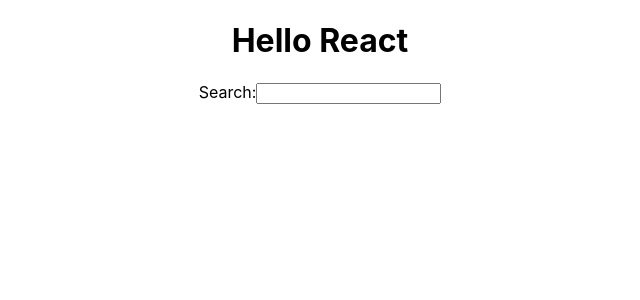
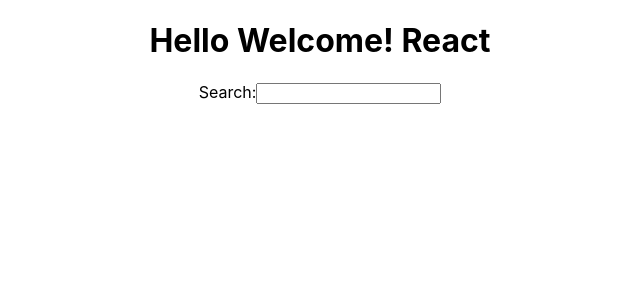
Before and after one commit to vinay-hegde-17/React, a React (Create React App) app in the folder react-one/: page / in a window 1280 px wide. Shown: the top 300 px of the page, without its empty margins (320-960 px from the left). Built offline with nearby package versions, Linux system fonts and the light colour scheme.

Commit message:
JSX with an objects

```diff
--- a/react-one/src/App.js
+++ b/react-one/src/App.js
@@ -1,10 +1,13 @@
 import './App.css';
 
 function App() {
-  const title='React'
+  const welcome={
+    greeting:"Welcome! ",
+    title:"React"
+  }
   return (
     <div className="App">
-      <h1>Hello {title}</h1>
+      <h1>Hello {welcome.greeting} {welcome.title}</h1>
       <label htmlFor='search'>Search:</label>
       <input id='search' type='text'></input>
     </div>
```
